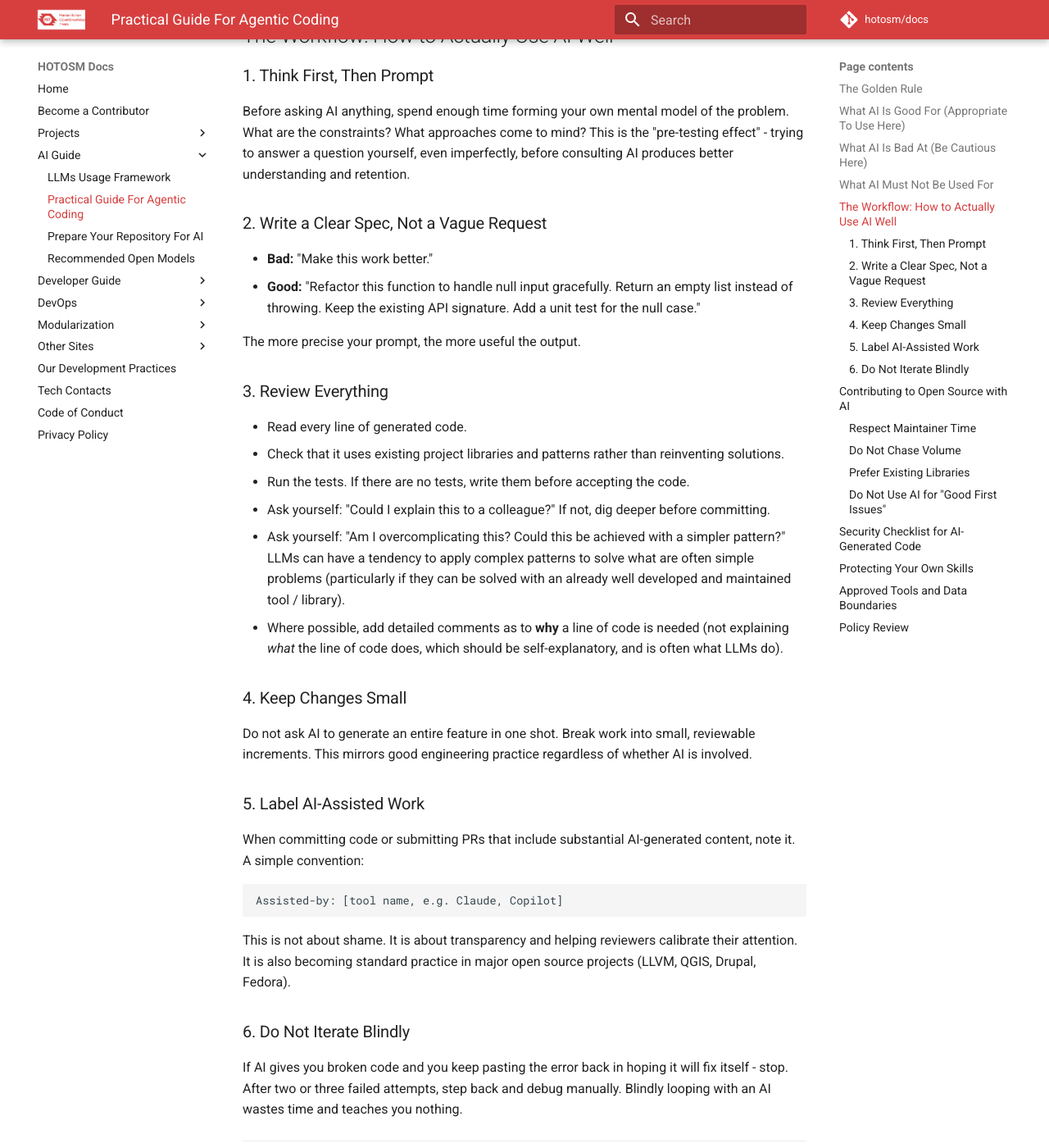
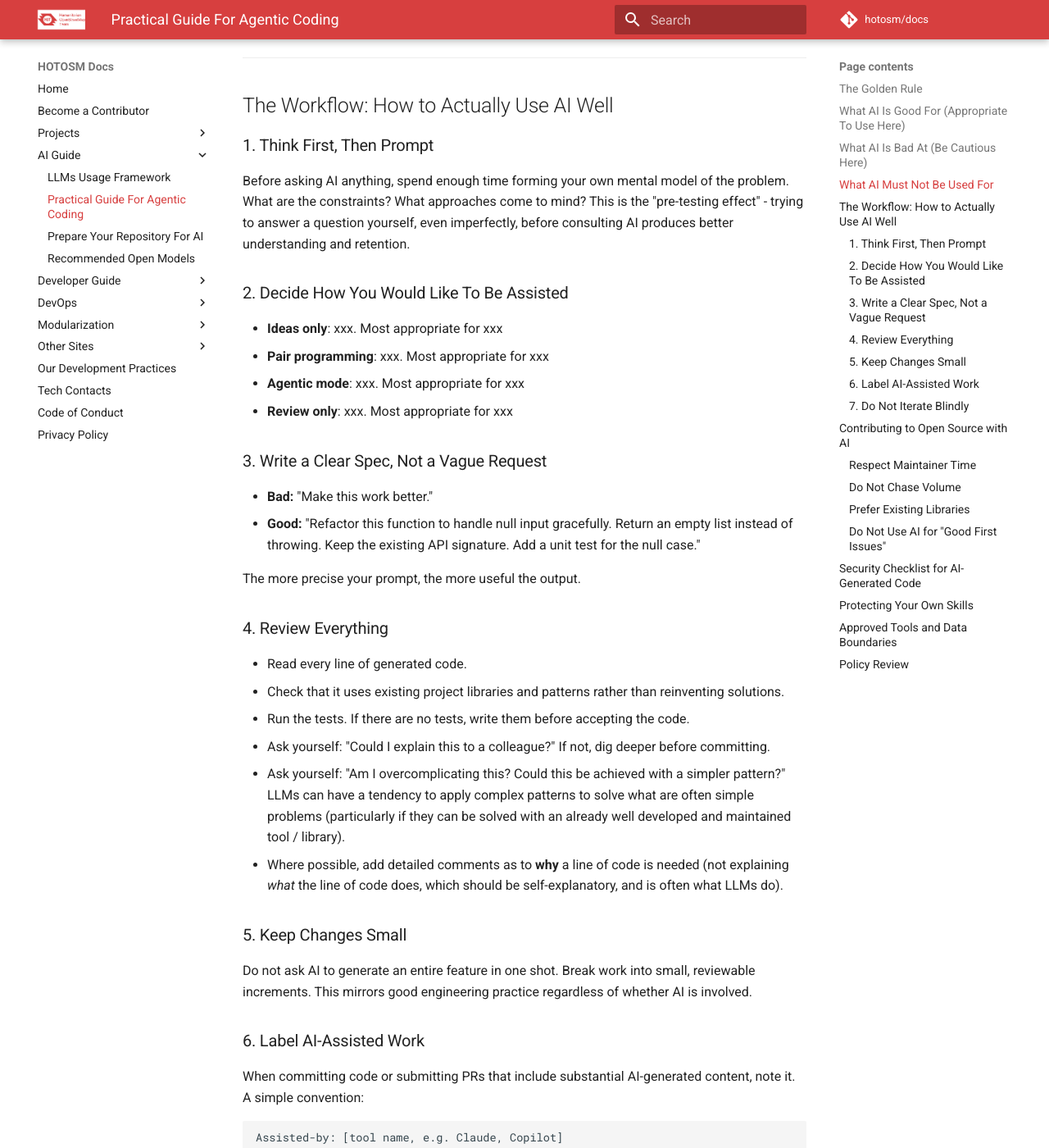
Before and after one commit to hotosm/docs, an MkDocs documentation site: the page built from docs/ai-guide/ai-assisted-coding-guide.md, in a window 1280 px wide and 1400 px high, scrolled down 2016 px. Shown: the whole window at 82% size. Built offline with MkDocs 1.6.1 and Material for MkDocs 9.7.7, drawn with Linux system fonts in a browser that asks for light colours; comment, search, counter and statistics services are not loaded; some of the changed text lies outside the part shown.

Commit message:
fix: suggestion on llm guide by @LeenDhondt

```diff
--- a/docs/ai-guide/ai-assisted-coding-guide.md
+++ b/docs/ai-guide/ai-assisted-coding-guide.md
@@ -19,6 +19,7 @@
 - **First drafts and boilerplate:** Config files, repetitive scaffolding, test stubs, standard templates.
 - **Explaining unfamiliar code:** "What does this function do?" is a great use of AI. Treat it like a patient colleague who may occasionally be confidently wrong.
 - **Brainstorming approaches:** "What are three ways I could structure this migration?" - then evaluate each with your own judgement. Note that LLMs are trained to be agreeable an tend to affirm your opinion. Try to phrase questions in an unbiased way, and be wary that the response may not account for all possible options.
+- **Creating quick prototypes:** If you need to assess the feasibility of an idea, nothing beats creating a quick prototype to test, before planning the well architected solution. LLMs can generate a throw away test quite quickly.
 - **Drafting documentation:** Let AI produce a first pass, then rewrite it in your own words to ensure accuracy.
 - **Debugging assistance:** Paste an error message and ask for possible causes. Verify before applying.
 - **Refactoring suggestions:** AI can suggest cleaner patterns. Be aware that often LLMs are prone to mission-creep. If you need a small refactor, then be sure to nail down exactly what is needed and set guardrails, else the scope of the refactor may quickly grow.
@@ -48,14 +49,21 @@
 
 Before asking AI anything, spend enough time forming your own mental model of the problem. What are the constraints? What approaches come to mind? This is the "pre-testing effect" - trying to answer a question yourself, even imperfectly, before consulting AI produces better understanding and retention.
 
-### 2. Write a Clear Spec, Not a Vague Request
+### 2. Decide How You Would Like To Be Assisted
+
+- **Ideas only**: xxx. Most appropriate for xxx
+- **Pair programming**: xxx. Most appropriate for xxx
+- **Agentic mode**: xxx. Most appropriate for xxx
+- **Review only**: xxx. Most appropriate for xxx
+
+### 3. Write a Clear Spec, Not a Vague Request
 
 - **Bad:** "Make this work better."
 - **Good:** "Refactor this function to handle null input gracefully. Return an empty list instead of throwing. Keep the existing API signature. Add a unit test for the null case."
 
 The more precise your prompt, the more useful the output.
 
-### 3. Review Everything
+### 4. Review Everything
 
 - Read every line of generated code.
 - Check that it uses existing project libraries and patterns rather than reinventing solutions.
@@ -78,7 +86,7 @@
 
 This is not about shame. It is about transparency and helping reviewers calibrate their attention. It is also becoming standard practice in major open source projects (LLVM, QGIS, Drupal, Fedora).
 
-### 6. Do Not Iterate Blindly
+### 7. Do Not Iterate Blindly
 
 If AI gives you broken code and you keep pasting the error back in hoping it will fix itself - stop. After two or three failed attempts, step back and debug manually. Blindly looping with an AI wastes time and teaches you nothing.
 
```
Also changed, not shown: other parts of docs/ai-guide/ai-assisted-coding-guide.md (+2 -2 lines).
